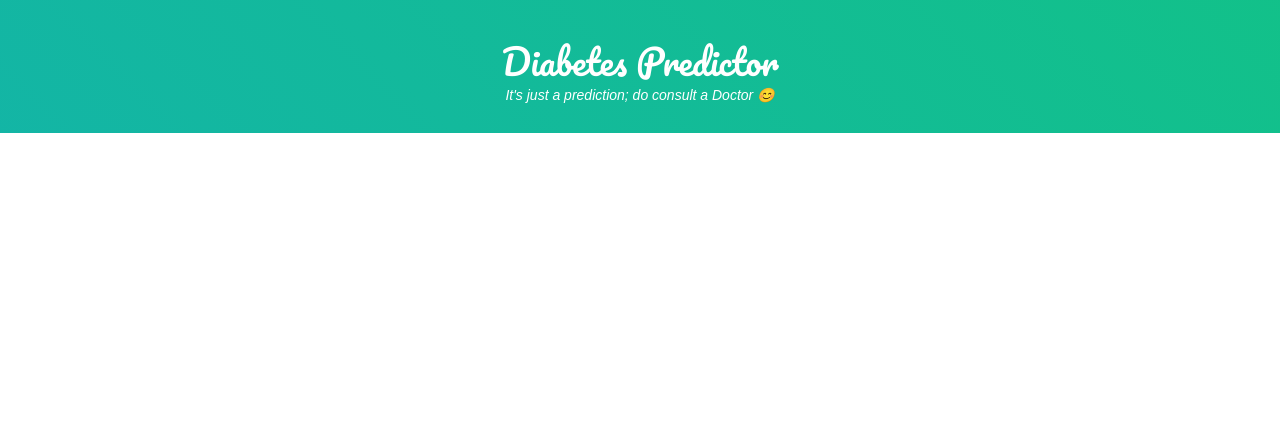
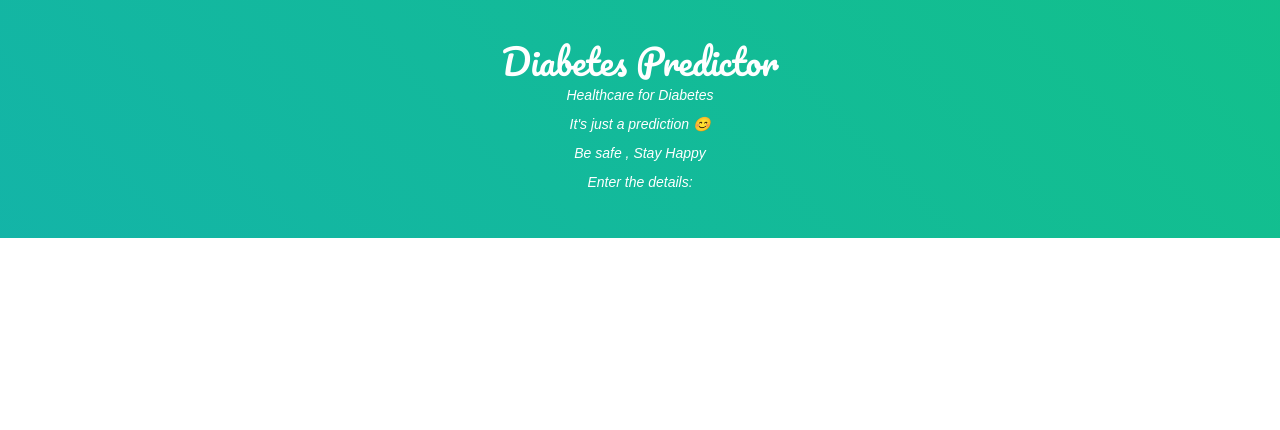
Before and after one commit to sushanth5d2/health, a Flask app: template templates/result.html in a window 1280 px wide. Shown: the top 430 px of the page. Run offline with Flask 2, Linux system fonts and the light colour scheme; the template is opened without the code that fills it, so the values that code supplies are empty; parts of the project's set-up code (start-up, migrations or seed data) failed here and were passed over; some libraries are stand-ins or nearby versions.

Commit message:
Update result.html

```diff
--- a/templates/result.html
+++ b/templates/result.html
@@ -16,7 +16,10 @@
 		<div class="container">
             <h2 class='container-heading'><span class="heading_font">Diabetes Predictor</span></h2>
             <div class='description'>
-    			<p>It's just a prediction; do consult a Doctor 😊</p>
+    			<p>Healthcare for Diabetes</p><br>
+    			<p>It's just a prediction 😊</p><br>
+                        <p>Be safe , Stay Happy</p><br>
+                        <p>Enter the details:</p><br>
     		</div>
     	</div>
 
```
